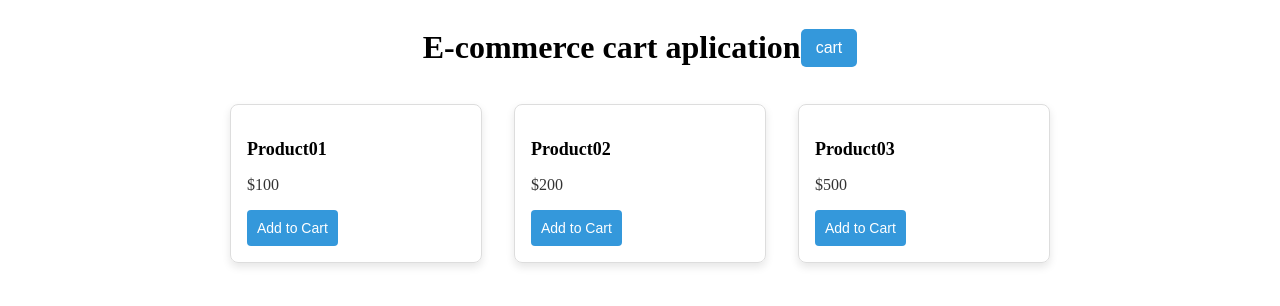
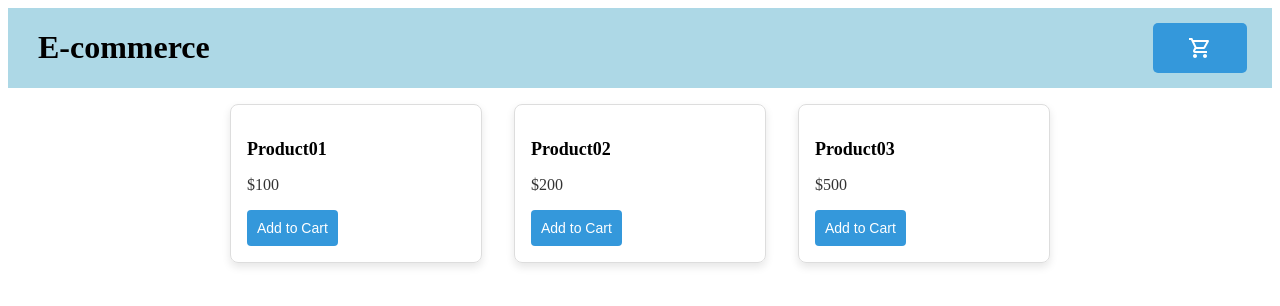
Before and after one commit to Santu-Yadav/e-commerce-cart-app-reduxToolkit, a React (Vite) app: page / in a window 1280 px wide. Shown: the top 306 px of the page. Built offline with nearby package versions, Linux system fonts and the light colour scheme.

Commit message:
modified css and add badge

```diff
--- a/package.json
+++ b/package.json
@@ -10,6 +10,10 @@
     "preview": "vite preview"
   },
   "dependencies": {
+    "@emotion/react": "^11.11.1",
+    "@emotion/styled": "^11.11.0",
+    "@mui/icons-material": "^5.14.14",
+    "@mui/material": "^5.14.14",
     "react": "^18.2.0",
     "react-dom": "^18.2.0",
     "styled-components": "^6.0.8"
--- a/src/App.jsx
+++ b/src/App.jsx
@@ -7,15 +7,15 @@ import CartDisplay from "./components/CartDisplay";
 
 const Container = styled.div`
   display: flex;
-  justify-content: space-between;
   flex-direction: column;
-  align-items: center;
 `;
 
 const Header = styled.header`
   display: flex;
-  justify-content: flex-end;
-  align-items: center;
+  justify-content: space-between;
+  background-color: lightblue;
+  padding-left: 30px;
+  padding-right: 10px;
 `;
 
 function App() {
@@ -26,8 +26,12 @@ function App() {
     <>
       <Container>
         <Header>
-          <h1>E-commerce cart aplication</h1>
-          <CartButton cartToggle={cartToggle} setcartToggle={setcartToggle} />
+          <h1>E-commerce</h1>
+          <CartButton
+            cartToggle={cartToggle}
+            setcartToggle={setcartToggle}
+            productData={productData}
+          />
         </Header>
 
         <Products productData={productData} setProductData={setProductData} />
--- a/src/components/CartDisplay.jsx
+++ b/src/components/CartDisplay.jsx
@@ -2,7 +2,12 @@ import { useEffect } from "react";
 
 import styled from "styled-components";
 
-const CartDisplayContainer = styled.div``;
+const CartDisplayContainer = styled.div`
+  display: flex;
+  flex-direction: column;
+  justify-content: center;
+  align-items: center;
+`;
 
 const PrdctQtyBtn = styled.button`
   width: 40px;
@@ -172,7 +177,6 @@ const CartDisplay = ({ productData, setProductData }) => {
 
   return (
     <CartDisplayContainer>
-      <hr />
       {productData.objectData.map((item) => (
         <div key={item.prodId}>
           <span>{item.prodName}</span> : $<span>{item.price}</span>
@@ -189,13 +193,12 @@ const CartDisplay = ({ productData, setProductData }) => {
           </DeleteButton>
         </div>
       ))}
-      <hr />
+
       <div>
         <StrongFont>Items In Cart</StrongFont> :
         {productData.finalTotalProductCount}
         <StrongFont1>Total Price</StrongFont1> : ${productData.finalTotalAmount}
       </div>
-      <hr />
     </CartDisplayContainer>
   );
 };
--- a/src/components/cartButton.jsx
+++ b/src/components/cartButton.jsx
@@ -1,9 +1,15 @@
 import styled from "styled-components";
+import ShoppingCartOutlinedIcon from "@mui/icons-material/ShoppingCartOutlined";
+import Badge from "@mui/material/Badge";
 
 const Button = styled.button`
+  display: flex;
+  align-items: center;
+  justify-content: center;
   background-color: #3498db;
   color: #fff;
-  padding: 10px 15px;
+  padding: 10px 35px;
+  margin: 15px;
   border: none;
   border-radius: 5px;
   cursor: pointer;
@@ -15,12 +21,20 @@ const Button = styled.button`
   }
 `;
 
-const CartButton = ({ cartToggle, setcartToggle }) => {
+const CartButton = ({ cartToggle, setcartToggle, productData }) => {
   const handleClick = () => {
     setcartToggle(!cartToggle);
   };
 
-  return <Button onClick={handleClick}>cart</Button>;
+  const badgeContentCount = productData.finalTotalProductCount;
+
+  return (
+    <Button onClick={handleClick}>
+      <Badge badgeContent={badgeContentCount} color="error">
+        <ShoppingCartOutlinedIcon />
+      </Badge>
+    </Button>
+  );
 };
 
 export default CartButton;
--- a/src/components/products.jsx
+++ b/src/components/products.jsx
@@ -1,9 +1,8 @@
 import styled from "styled-components";
-import { useState } from "react";
 
 const ProductContainer = styled.div`
   display: flex;
-  justify-content: space-between;
+  justify-content: center;
   align-items: center;
 `;
 
```
Also changed, not shown: 1 other file (tests, documents, lock files or other folders).
